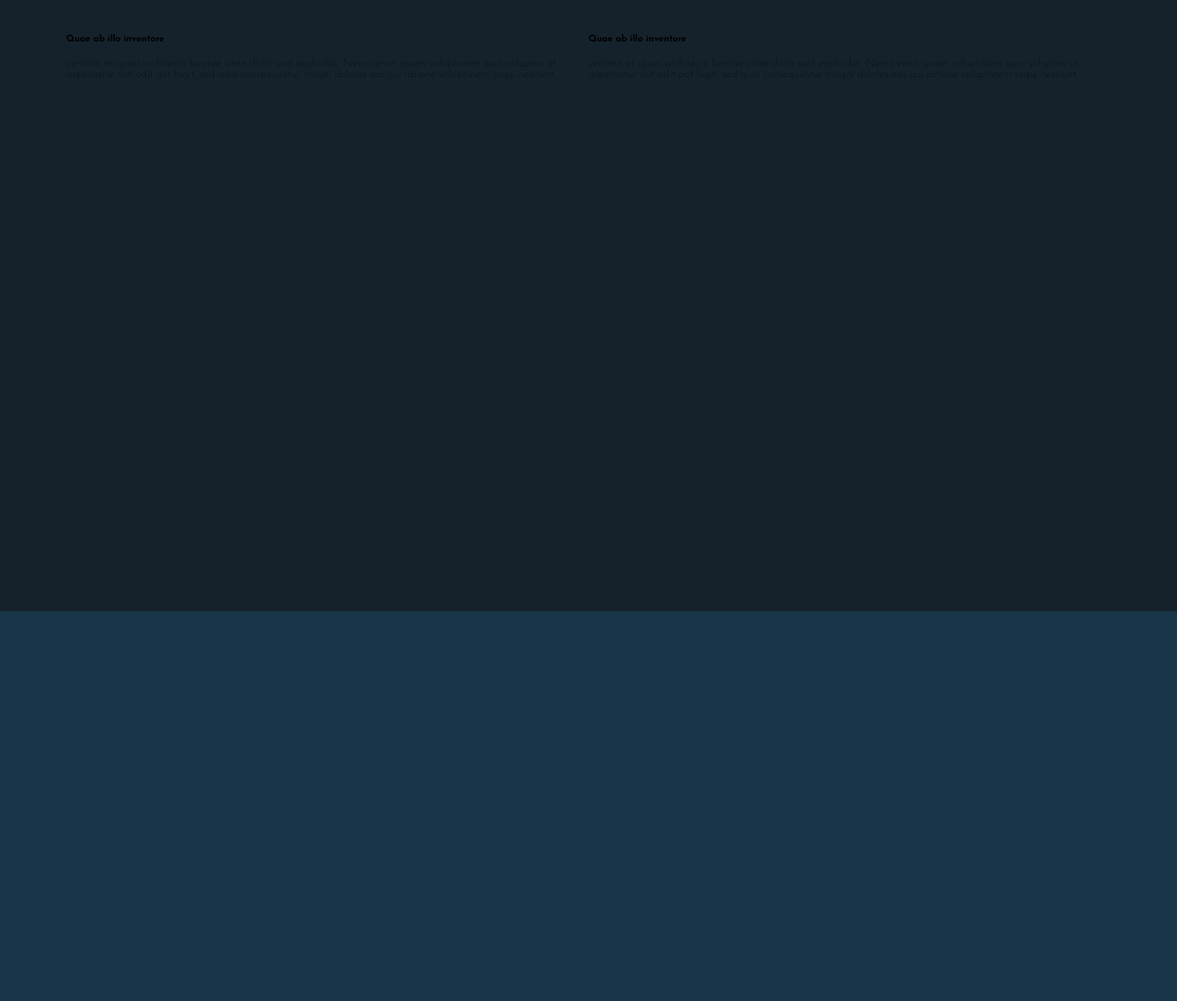
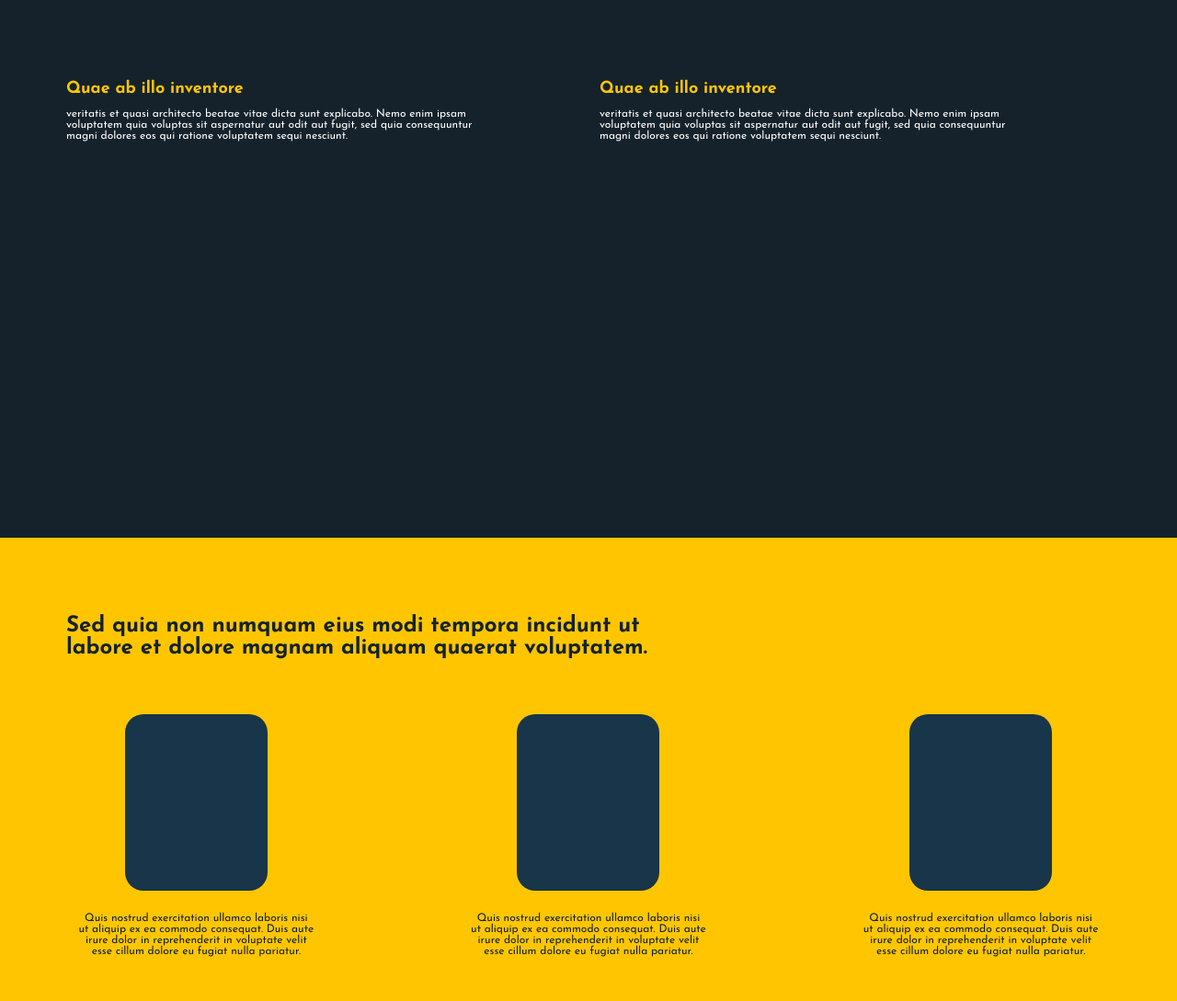
Before and after one commit to HaydarK03/webtest, a plain HTML site: page index.html in a window 1280 px wide. Shown: the part 935-2024 px from the top of the page at 92% size. Before the commit the page ends 1600 px from the top, so only its background shows below. Drawn offline with nearby package versions, Linux system fonts and the light colour scheme.

Commit message:
add product

```diff
--- a/index.html
+++ b/index.html
@@ -9,7 +9,7 @@
     <!-- font -->
     <link rel="preconnect" href="https://fonts.googleapis.com">
     <link rel="preconnect" href="https://fonts.gstatic.com" crossorigin>
-    <link href="https://fonts.googleapis.com/css2?family=Josefin+Sans:wght@100;700&display=swap" rel="stylesheet">
+    <link href="https://fonts.googleapis.com/css2?family=Josefin+Sans:wght@100;400;700&display=swap" rel="stylesheet">
     <title>Portofolio</title>
 </head>
 <body>
@@ -21,7 +21,7 @@
         </div>
         <div class="navbar-nav" id="navbar-nav">
             <a href="#home" >Home</a>
-            <a href="#home" >About</a>
+            <a href="#about" >About</a>
             <a href="#home" >News</a>
             <a href="#home" >Product</a>
             <a href="#home" >Contact</a>
@@ -51,8 +51,8 @@
     <!-- hero end -->
 
     <!-- about section start-->
-    <section id="#about" class="bg-slate-#15222C">
-    <div class="about">
+    <section>
+        <div class="about" id="about">
             <div class="about-tittle">
                 <p>Sed ut perspiciatis unde omnis iste natus error sit <span>voluptatem accusantium</span></p>
             </div>
@@ -71,6 +71,36 @@
     </section>
 
     <!-- about section end -->
+
+    <!-- product section start -->
+    <section>
+        <div class="product">
+            <div class="product-tittle">
+                <p>Sed quia non numquam eius modi tempora incidunt ut labore et dolore magnam aliquam quaerat voluptatem.</p>
+            </div>
+            <div class="product-container">
+                <div class="product-content1">
+                    <img src="img/product.png" alt="product1">
+                    <p>Quis nostrud exercitation ullamco laboris nisi ut aliquip ex ea commodo consequat. Duis aute irure dolor in reprehenderit in voluptate velit esse cillum dolore eu fugiat nulla pariatur.</p>
+                </div>
+                <div class="product-content2">
+                    <img src="img/product.png" alt="product2">
+                    <p>Quis nostrud exercitation ullamco laboris nisi ut aliquip ex ea commodo consequat. Duis aute irure dolor in reprehenderit in voluptate velit esse cillum dolore eu fugiat nulla pariatur.</p>
+                </div>
+                <div class="product-content2">
+                    <img src="img/product.png" alt="product3">
+                    <p>Quis nostrud exercitation ullamco laboris nisi ut aliquip ex ea commodo consequat. Duis aute irure dolor in reprehenderit in voluptate velit esse cillum dolore eu fugiat nulla pariatur.</p>
+                </div>
+            </div>
+
+
+
+        </div>
+    </section>
+
+
+
+    <!-- product section end -->
     <script>
         feather.replace()
     </script>
--- a/style.css
+++ b/style.css
@@ -145,17 +145,11 @@ body{
 
 /* about section start*/
 
-section #about{
-    background-color: #15222C;
-}
 .about{
-    /* min-height: 100vh; */
-    /* display: flex; */
-    /* margin-top: 5rem; */
     background-color: #15222C;
     align-items: center;
     justify-content: center;
-    min-height: 100vh;
+    min-height: 90vh;
 }
 
 .about .about-tittle{
@@ -177,21 +171,96 @@ section #about{
 .about .about-content{
     margin-left: 6rem;
     margin-right: 6rem;
+    margin-top: 5rem;
     display: flex;
     justify-content: center;
     align-items: center;
-}
-
-.about .about-content1{
+    /* font-size: 1.3rem; */
 
 }
 
+.about .about-content .about-content1{
+    font-weight: 600;
+    margin-right: 2rem;
+}
+.about .about-content .about-content2{
+    font-weight: 600;
+}
 
+.about .about-content .about-content1 h5{
+    font-weight: 600;
+    font-size: 1.5rem;
+    color: #FFC600;
+    margin-bottom: 1rem;
+}
+.about .about-content .about-content2 h5{
+    font-weight: 600;
+    font-size: 1.5rem;
+    color: #FFC600;
+    margin-bottom: 1rem;
+}
 
-
+.about .about-content .about-content1 p{
+    font-weight: 400;
+    color: #fff;
+    width: 85%;
+}
+.about .about-content .about-content2 p{
+    font-weight: 400;
+    color: #fff;
+    width: 85%;
+}
 /* about section end */
 
+/* product section start */
+.product{
+    background-color: #FFC600;
+    margin-top: 0;
+    padding-top: 5rem;
+}
 
+.product .product-tittle{
+    margin-left: 6rem;
+    font-size: 2rem;
+    font-weight: 700;
+    max-width: 55%;
+    color: #15222C;
+    margin-bottom: 5rem;
+}
+
+.product .product-container{
+    display: flex;
+    justify-content: center;
+    align-items: center;
+    padding-bottom: 3rem;
+}
+
+.product-container .product-content1,
+.product-container .product-content2,
+.product-container .product-content3{
+    display: flex;
+    justify-content: center;
+    align-items: center;
+    display: flex;
+    flex-direction: column;
+    width: 20%;
+    margin: auto;
+}
+
+.product-container .product-content1 img,
+.product-container .product-content2 img,
+.product-container .product-content3 img{
+    border-radius: 20px;
+}
+
+.product-container .product-content1 p,
+.product-container .product-content2 p,
+.product-container .product-content3 p{
+    margin-top: 2rem;
+    color: #15222C;
+    text-align: center ;
+}
+/* product section end */
 
 
 
@@ -219,7 +288,7 @@ section #about{
         right: -100%;
         background-color: #15222C;
         width: 30rem;
-        height: 100vh;
+        height: 35vh;
     }
 
     .navbar .navbar-nav.active{
@@ -282,6 +351,26 @@ section #about{
         width: 25rem;
         margin: 10rem;
     }
+
+    .about{
+        min-height: 50vh;
+    }
+
+    .about .about-tittle p{
+        width: 80%;
+    }
+    .about .about-content{
+        display: flex;
+        flex-direction: column;
+    }
+
+    .product .product-container{
+        display: flex;
+        flex-direction: column;
+        margin: 2rem;
+    }
+
+
 }
 /* mobile */
 @media screen and (max-width: 350px) {
```
Also changed, not shown: img/product.png (added). Lines whose indentation alone changed are shown as unchanged.
